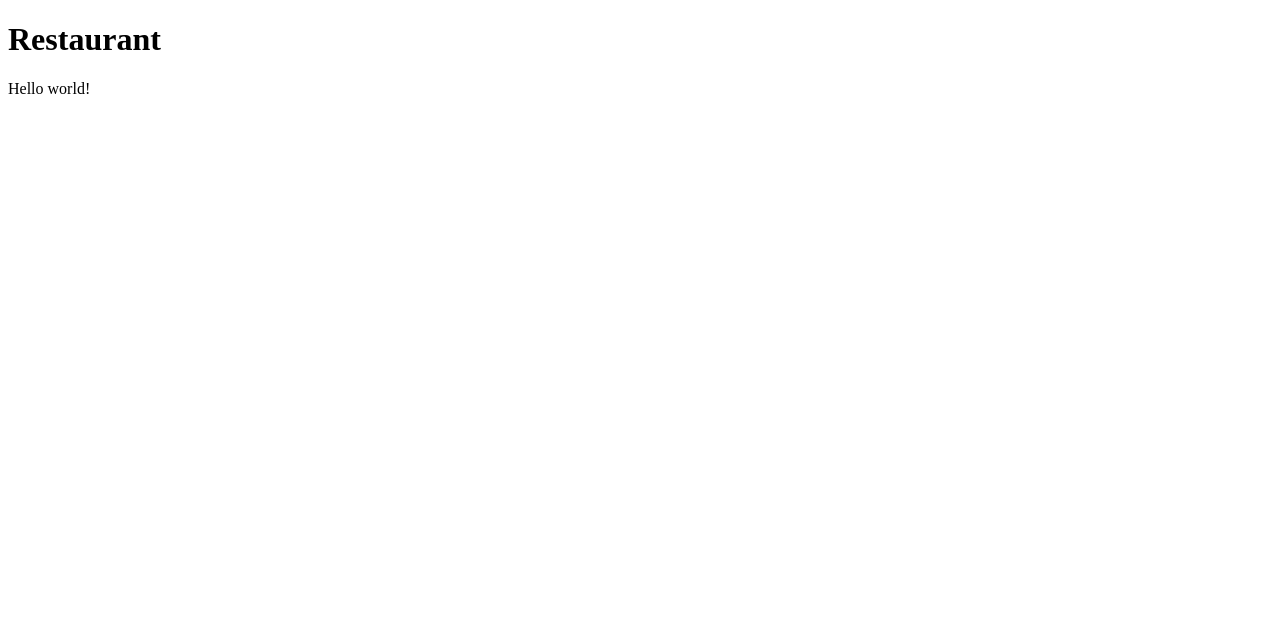
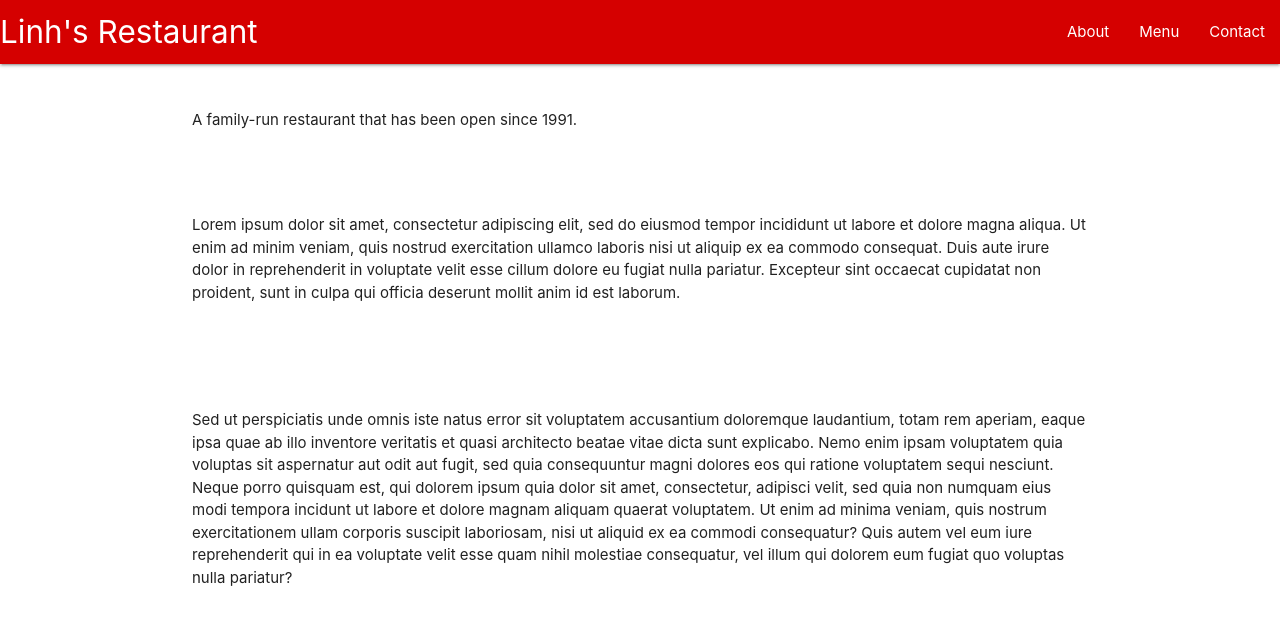
Before and after one commit to tommytham/Restaurant, a plain HTML site: page index.html in a window 1280 px wide. Drawn offline with nearby package versions, Linux system fonts and the light colour scheme.

Commit message:
Add navbar

```diff
--- a/index.html
+++ b/index.html
@@ -4,10 +4,87 @@
     <meta charset="UTF-8" />
     <meta name="viewport" content="width=device-width, initial-scale=1.0" />
     <meta http-equiv="X-UA-Compatible" content="ie=edge" />
+    <!-- Compiled and minified CSS -->
+    <link
+      rel="stylesheet"
+      href="https://cdnjs.cloudflare.com/ajax/libs/materialize/1.0.0/css/materialize.min.css"
+    />
+
+    <!-- Compiled and minified JavaScript -->
+    <script src="https://cdnjs.cloudflare.com/ajax/libs/materialize/1.0.0/js/materialize.min.js"></script>
+
     <title>Document</title>
   </head>
   <body>
-    <h1>Restaurant</h1>
-    <p>Hello world!</p>
+    <!-- Navbar-->
+    <nav>
+      <div class="nav-wrapper red accent-4">
+        <a href="#!" class="brand-logo">Linh's Restaurant</a>
+        <a href="#" data-target="mobile-demo" class="sidenav-trigger"
+          ><i class="material-icons">menu</i></a
+        >
+        <ul class="right hide-on-med-and-down">
+          <li><a href="#about">About</a></li>
+          <li><a href="#menu">Menu</a></li>
+          <li><a href="#contact">Contact</a></li>
+        </ul>
+      </div>
+    </nav>
+
+    <ul class="sidenav" id="mobile-demo">
+      <li><a href="#about">About</a></li>
+      <li><a href="#menu">Menu</a></li>
+      <li><a href="#contact">Contact</a></li>
+    </ul>
+
+    <section id="about">
+      <div class="container">
+        <br />
+        <br />
+        A family-run restaurant that has been open since 1991.
+        <br />
+        <br />
+      </div>
+    </section>
+    <section id="menu">
+      <div class="container">
+        <br />
+        <br />
+        <p>
+          Lorem ipsum dolor sit amet, consectetur adipiscing elit, sed do
+          eiusmod tempor incididunt ut labore et dolore magna aliqua. Ut enim ad
+          minim veniam, quis nostrud exercitation ullamco laboris nisi ut
+          aliquip ex ea commodo consequat. Duis aute irure dolor in
+          reprehenderit in voluptate velit esse cillum dolore eu fugiat nulla
+          pariatur. Excepteur sint occaecat cupidatat non proident, sunt in
+          culpa qui officia deserunt mollit anim id est laborum.
+        </p>
+        <br />
+        <br />
+      </div>
+    </section>
+    <section id="contact">
+      <div class="container">
+        <br />
+        <br />
+        Sed ut perspiciatis unde omnis iste natus error sit voluptatem
+        accusantium doloremque laudantium, totam rem aperiam, eaque ipsa quae ab
+        illo inventore veritatis et quasi architecto beatae vitae dicta sunt
+        explicabo. Nemo enim ipsam voluptatem quia voluptas sit aspernatur aut
+        odit aut fugit, sed quia consequuntur magni dolores eos qui ratione
+        voluptatem sequi nesciunt. Neque porro quisquam est, qui dolorem ipsum
+        quia dolor sit amet, consectetur, adipisci velit, sed quia non numquam
+        eius modi tempora incidunt ut labore et dolore magnam aliquam quaerat
+        voluptatem. Ut enim ad minima veniam, quis nostrum exercitationem ullam
+        corporis suscipit laboriosam, nisi ut aliquid ex ea commodi consequatur?
+        Quis autem vel eum iure reprehenderit qui in ea voluptate velit esse
+        quam nihil molestiae consequatur, vel illum qui dolorem eum fugiat quo
+        voluptas nulla pariatur?
+        <br />
+        <br />
+      </div>
+    </section>
+
+    <script type="text/javascript" src="js/materialize.js"></script>
   </body>
 </html>
--- /dev/null
+++ b/js/materialize.js
@@ -0,0 +1,4 @@
+document.addEventListener("DOMContentLoaded", function () {
+  var elems = document.querySelectorAll(".sidenav");
+  var instances = M.Sidenav.init(elems, {});
+});
```
